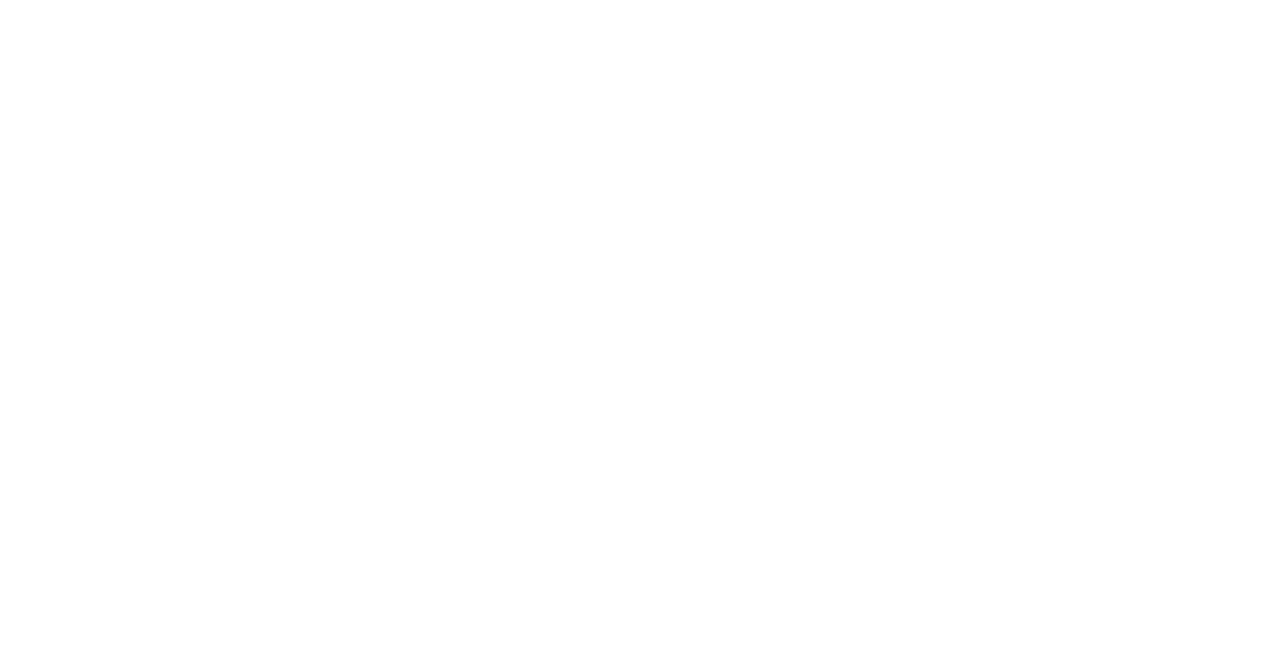
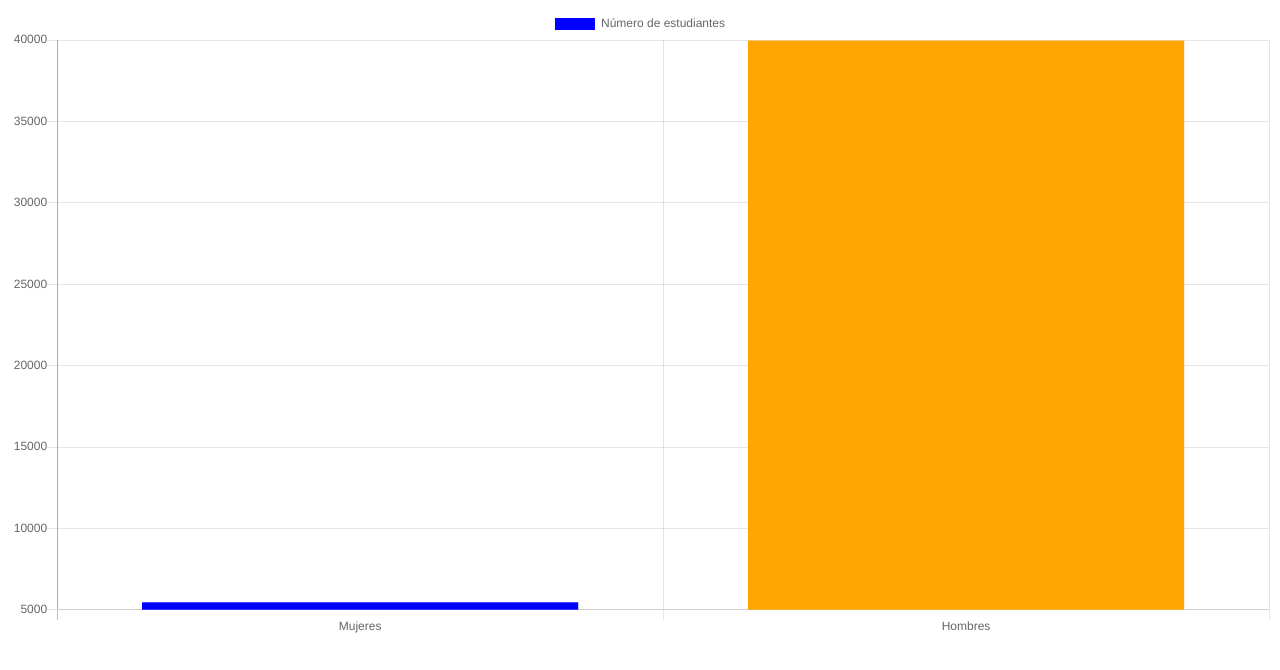
Before and after one commit to AnitaMartinez/women-computer-students, a website: page index.html in a window 1280 px wide. Drawn offline with nearby package versions, Linux system fonts and the light colour scheme.

Commit message:
Parsing data

```diff
--- a/index.html
+++ b/index.html
@@ -17,7 +17,6 @@
     <script src="https://cdnjs.cloudflare.com/ajax/libs/Chart.js/2.7.1/Chart.min.js"></script>
     <script src="script/data.js"></script>
     <script src="script/main.js"></script>
-    <script>application()</script>
 </body>
 
 </html>
--- a/script/data.js
+++ b/script/data.js
@@ -1,28 +1,54 @@
-function getDataStudents(callback) {
+function getDataStudents() {
     'use strict';
+    return new Promise((resolve, reject) => {
         const studentsPerYear = [];
         const firstYear = 2008;
         const lastYear = 2016;
-
+        const urls = [];
         for (let firstYearOfSchoolYear = firstYear; firstYearOfSchoolYear <= lastYear; firstYearOfSchoolYear++) {
             let secondYearOfSchoolYear = firstYearOfSchoolYear + 1;
-        fetch(`http://localhost:8080/csv/${firstYearOfSchoolYear}-${secondYearOfSchoolYear}.csv`)
-            .then((response) => {
-                return response.text();
+            urls.push(`http://localhost:8080/csv/${firstYearOfSchoolYear}-${secondYearOfSchoolYear}.csv`);
+        }
+        Promise.all(urls.map(url =>
+            fetch(url).then(resp => resp.text())
+        )).then(texts => {
+            texts.forEach(text=>{
+                studentsPerYear.push(parsingData(text));
+            });
+            resolve(studentsPerYear);
         })
-            .then((text) => {
-                return convertCSVtoJSON(text);
+
     })
-            .then((oneYearStudents) => {
-                if (oneYearStudents.length <= 1) {
-                    studentsPerYear.push(oneYearStudents[0]);
+}
+
+function parsingData(data) {
+    const studentsData = convertCSVtoJSON(data);
+    if (studentsData.length <= 1) {
+        transformObject(studentsData[0]);
+        return studentsData[0];
     }
     else {
-                    studentsPerYear.push(oneYearStudents)
+        for(const studentsPerOneYear of studentsData) {
+            transformObject(studentsPerOneYear);
         }
-            })
+        return studentsData
     }
-    callback(studentsPerYear);
+}
+
+function transformObject(data) {
+    const studentsPerOneYear = data;
+    studentsPerOneYear.women = parseInt(studentsPerOneYear.Mujeres);
+    studentsPerOneYear.men = parseInt(studentsPerOneYear.Hombres);
+    delete studentsPerOneYear['Mujeres'];
+    delete studentsPerOneYear['Hombres'];
+    const firstKeyObject = Object.keys(studentsPerOneYear)[0];
+    const strSchoolYear = firstKeyObject.split(" ")[1].toString();
+    const schoolYearInitial = parseInt(strSchoolYear.split("/")[0]);
+    const schoolYearFinal = parseInt(strSchoolYear.split("/")[1]);
+    studentsPerOneYear.schoolYearInitial = schoolYearInitial;
+    studentsPerOneYear.schoolYearFinal = schoolYearFinal;
+    studentsPerOneYear.degree = studentsPerOneYear[firstKeyObject].split("-")[1].trim();
+    delete studentsPerOneYear[firstKeyObject];
 }
 
 function convertCSVtoJSON(csv) {
@@ -32,9 +58,9 @@ function convertCSVtoJSON(csv) {
     const headers = lines[0].split(";");
     for (let i = 1; i < lines.length; i++) {
         const obj = {};
-        const currentline = lines[i].split(";");
+        const currentLine = lines[i].split(";");
         for (let j = 0; j < headers.length; j++) {
-            obj[headers[j]] = currentline[j];
+            obj[headers[j]] = currentLine[j];
         }
         result.push(obj);
     }
--- a/script/main.js
+++ b/script/main.js
@@ -1,12 +1,31 @@
-const application = (function () {
+(function () {
     'use strict';
 
-    let studentsListPerYear;
+    let studentsPerYear = [] ;
 
-    getDataStudents(function (data) {
-        studentsListPerYear = data;
-        console.log(studentsListPerYear);
+    const ctx = document.getElementById("chart").getContext('2d');
+
+
+    getDataStudents().then(data => {
+        studentsPerYear = data;
+        console.log('data', studentsPerYear);
+        const women2016 = parseInt(studentsPerYear[8].women);
+        const man2016 = parseInt(studentsPerYear[8].men);
+
+        const myChart = new Chart(ctx, {
+            type : 'bar',
+            data : {
+                labels : ['Mujeres', 'Hombres'],
+                datasets : [{
+                    label : "Número de estudiantes",
+                    data  : [women2016, man2016],
+                    backgroundColor : ['blue', 'orange']
+                }]
+            }
+        });
     });
 
 
-});
+
+
+})();
```
Lines whose indentation alone changed are shown as unchanged.
